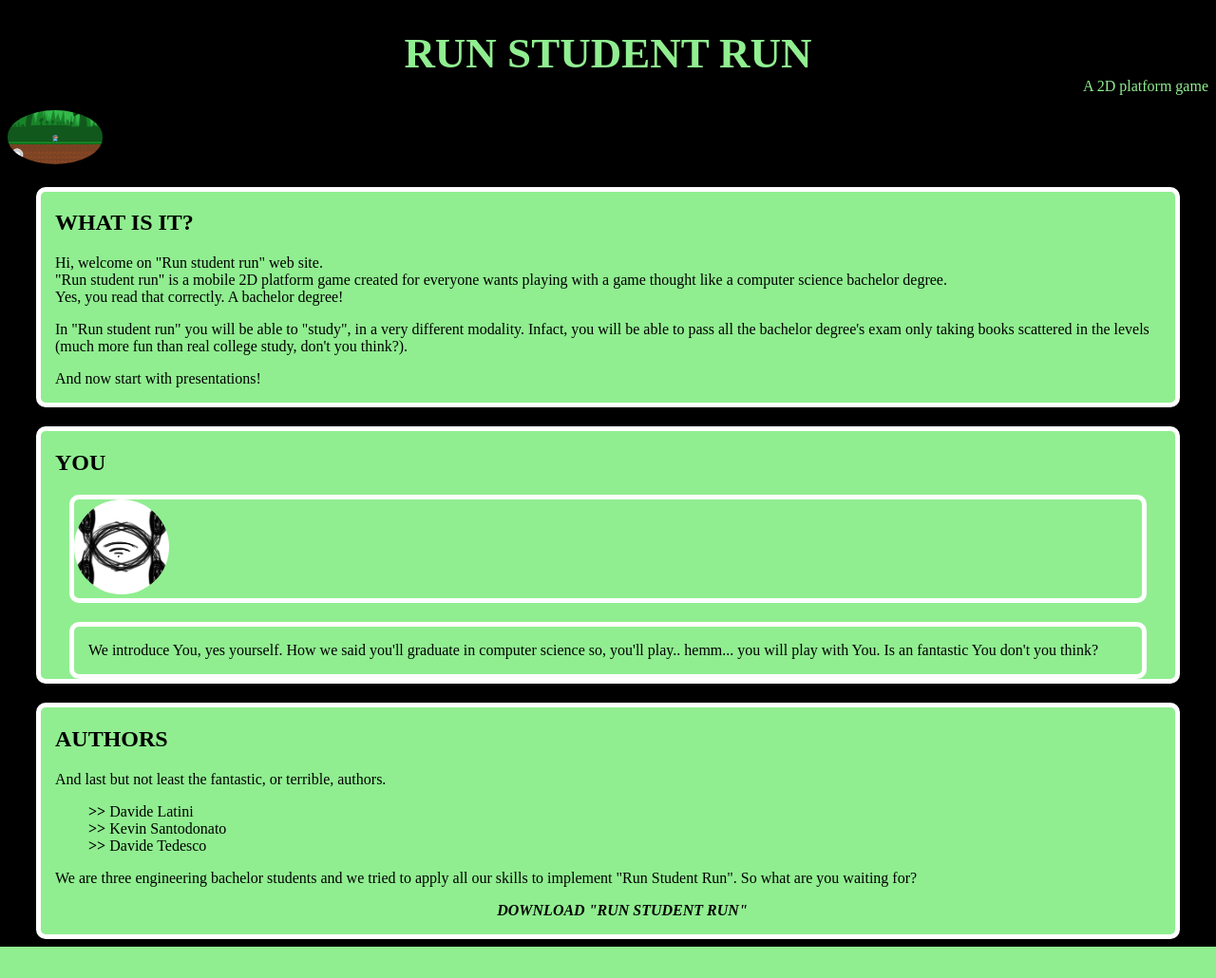
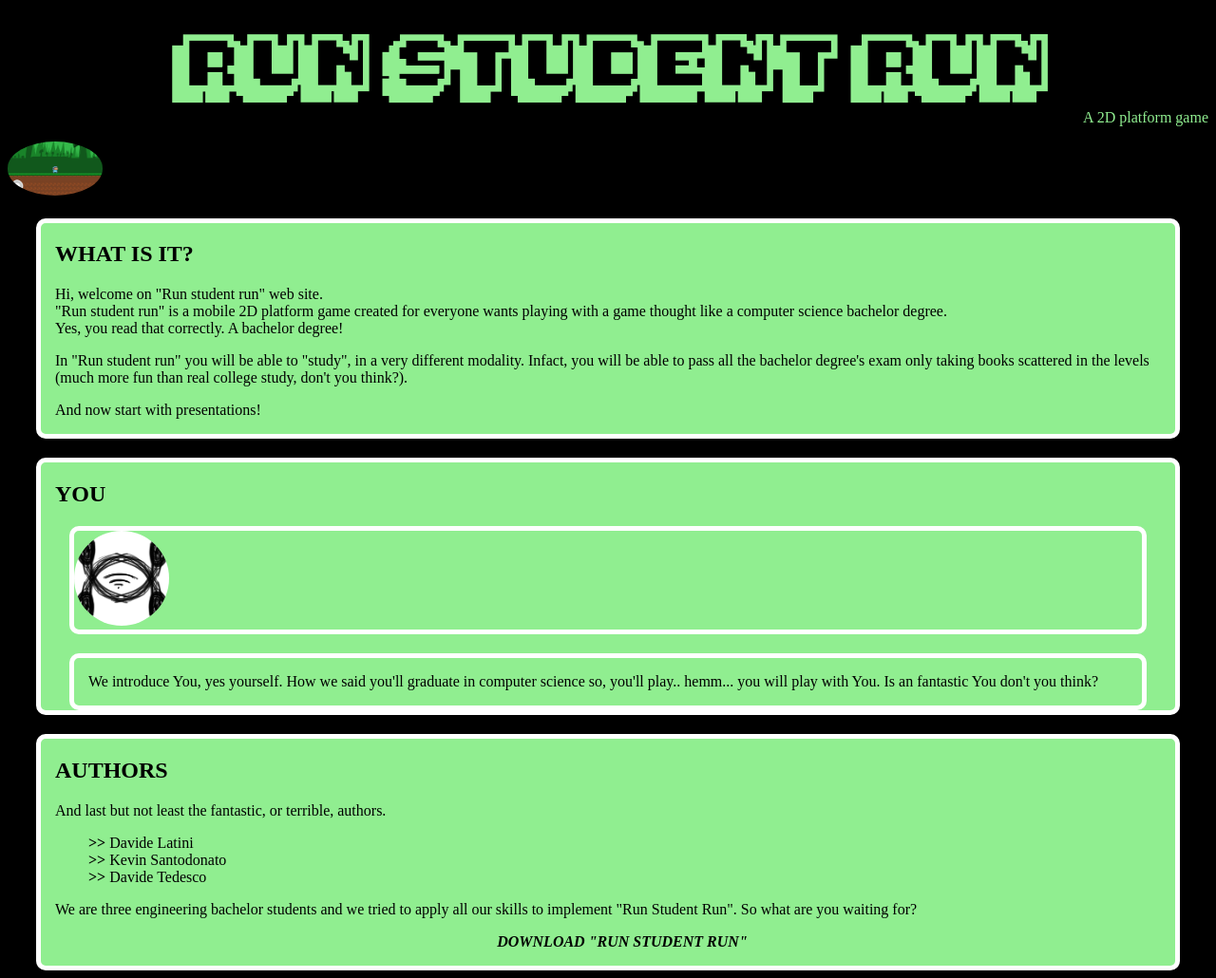
Before and after one commit to DavideTedesco/a-wonderful-platform-game-site, a PHP site: page / in a window 1280 px wide. Shown: the whole page at 95% size. Before the commit the page ends 997 px from the top, so only its background shows below. Run offline with PHP 8.4, Linux system fonts and the light colour scheme; some web fonts are replaced.

Commit message:
Update stylesheet.css

```diff
--- a/site/stylesheet.css
+++ b/site/stylesheet.css
@@ -1,23 +1,26 @@
 @font-face {
     font-family: "PixelGrunge";
     src: url("PixelGrunge.ttf");
+    src: url("Pixelmania.ttf");
+    font-family: "Pixelmania";
+
     }
 
 body{
   background-color: black;
-  font-family:"PixelGrunge";
 }
 
 h1{
   color: lightgreen;
   text-align: center;
   font-size: 45px;
+  font-family:"Pixelmania";
+
 }
 
 h2{
   border: 5px;
   margin-left: 15px;
-  font-family:"PixelGrunge";
 }
 
 p{
```
